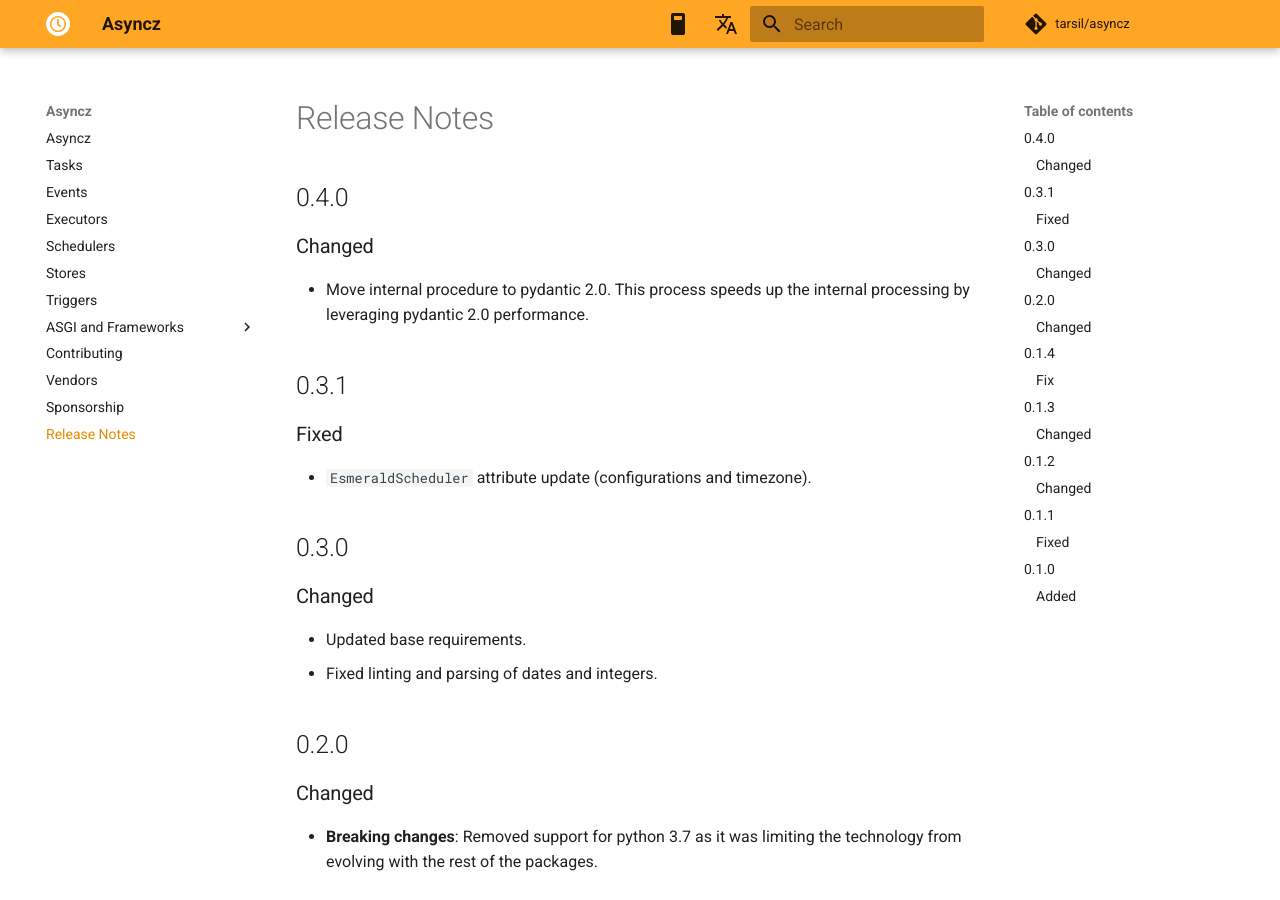
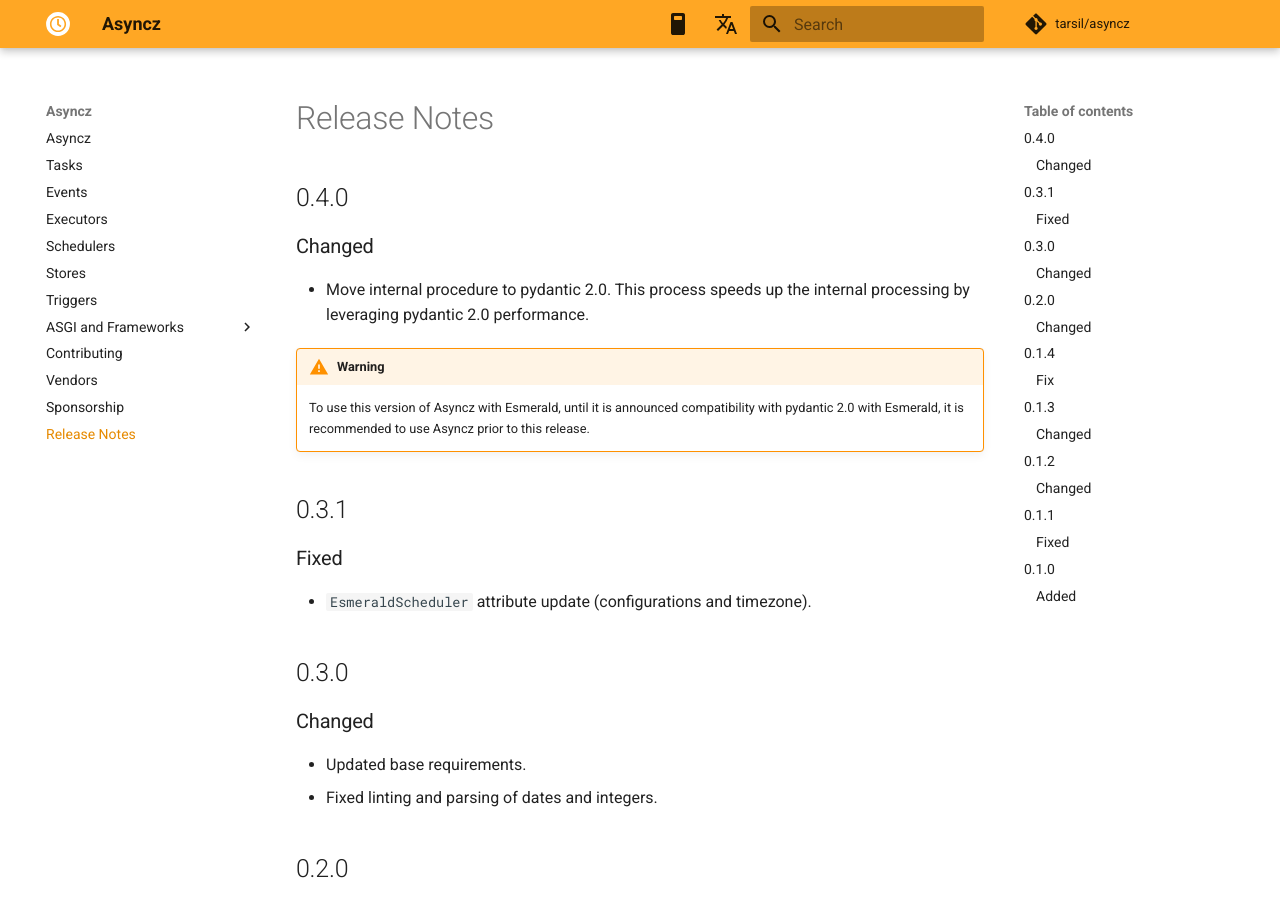
Before and after one commit to dymmond/asyncz, an MkDocs documentation site: the page built from docs/release-notes.md, in a window 1280 px wide and 900 px high. Built offline with MkDocs 1.6.1 and Material for MkDocs 9.7.7, drawn with Linux system fonts in a browser that asks for light colours; comment, search, counter and statistics services are not loaded.

Commit message:
🔧Update release-notes.md

```diff
--- a/docs/release-notes.md
+++ b/docs/release-notes.md
@@ -6,6 +6,9 @@
 
 - Move internal procedure to pydantic 2.0. This process speeds up the internal processing
 by leveraging pydantic 2.0 performance.
+
+!!! Warning
+    To use this version of Asyncz with Esmerald, until it is announced compatibility with pydantic 2.0 with Esmerald, it is recommended to use Asyncz prior to this release.
 
 ## 0.3.1
 
```
